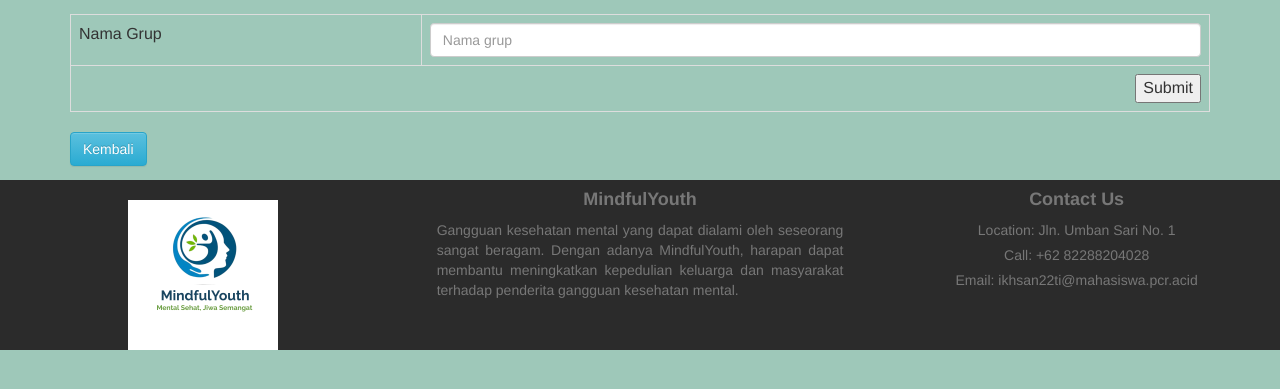
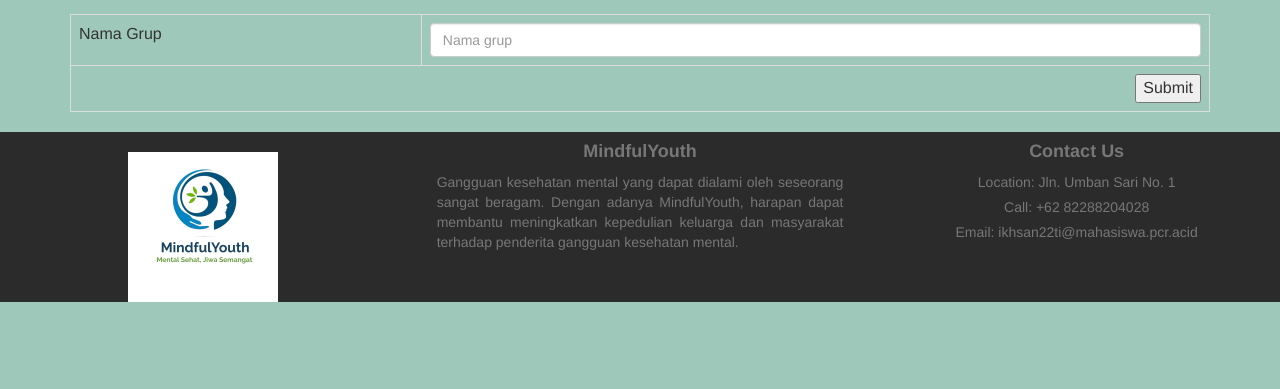
Before and after one commit to damueel69/MindfulYouth, a CodeIgniter app: page /database/index.php/group/add in a window 1280 px wide. Shown: the part 56-445 px from the top of the page. Run offline with CodeIgniter, Linux system fonts and the light colour scheme; data comes from the database, SQL or seed files in the repository; data that the repository does not hold is empty.

Commit message:
Add files via upload

```diff
--- a/application/views/chat/group/add.php
+++ b/application/views/chat/group/add.php
@@ -8,5 +8,4 @@
         <td colspan="2" align="right"><input type="submit" name="submit" value="Submit" /></td>
     </tr>
 </table>
-<a href="<?= base_url('index.php/chat/group') ?>" class="btn btn-info">Kembali</a>
 <?php echo form_close(); ?>
--- a/application/views/chat/group/chat.php
+++ b/application/views/chat/group/chat.php
@@ -24,7 +24,6 @@
     <!-- end of td 1 -->
   </tr>
 </table> <br>
-<a href="<?= base_url('index.php/chat/group') ?>" class="btn btn-info">Kembali</a>
 
 <script type="text/javascript" charset="utf-8" async defer>
   var webrtc = new SimpleWebRTC({
--- a/application/views/chat/index.php
+++ b/application/views/chat/index.php
@@ -66,4 +66,3 @@
     </td>
   </tr>
 </table>
-<a href="<?= base_url('index.php/dashboard') ?>" class="btn btn-info">Kembali</a>
```
